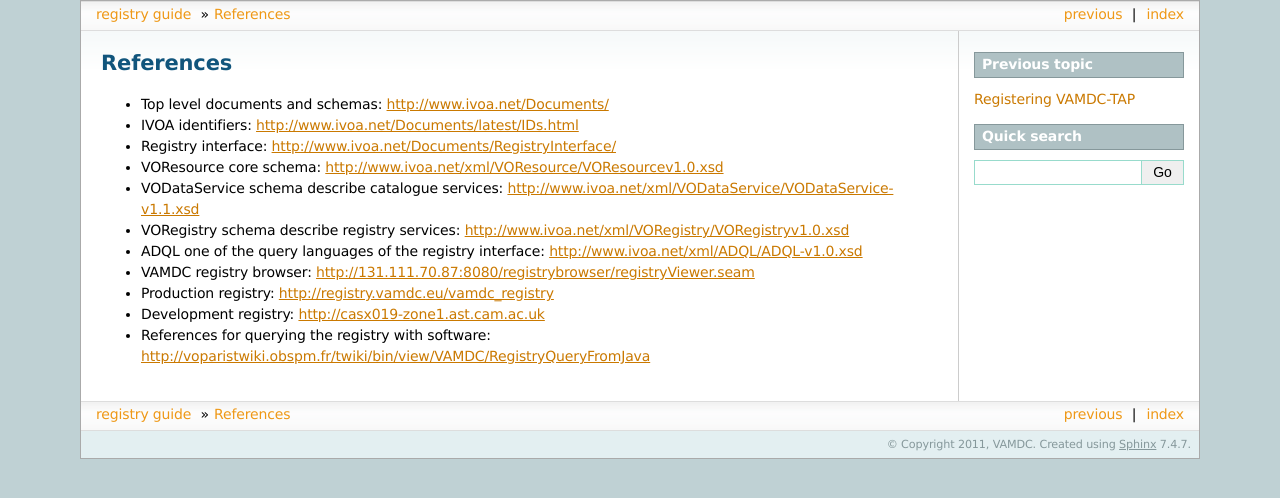
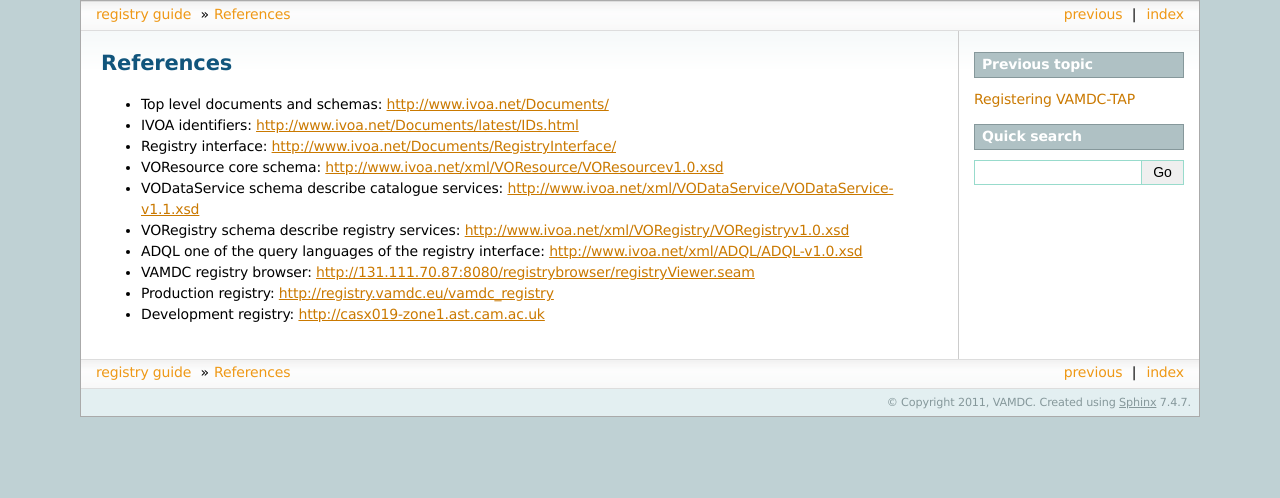
Before and after one commit to VAMDC/Standards, a Sphinx documentation site: the page built from doc/source/registry/references.rst, in a window 1280 px wide. Shown: the top 498 px of the page. Built offline with Sphinx 7.4.7, drawn with Linux system fonts in a browser that asks for light colours; formulas are drawn with MathJax 3.

Commit message:
removed invalid link

```diff
--- a/doc/source/registry/references.rst
+++ b/doc/source/registry/references.rst
@@ -25,5 +25,3 @@ References
 * Production registry: http://registry.vamdc.eu/vamdc_registry
 
 * Development registry: http://casx019-zone1.ast.cam.ac.uk
-
-* References for querying the registry with software: http://voparistwiki.obspm.fr/twiki/bin/view/VAMDC/RegistryQueryFromJava
```
